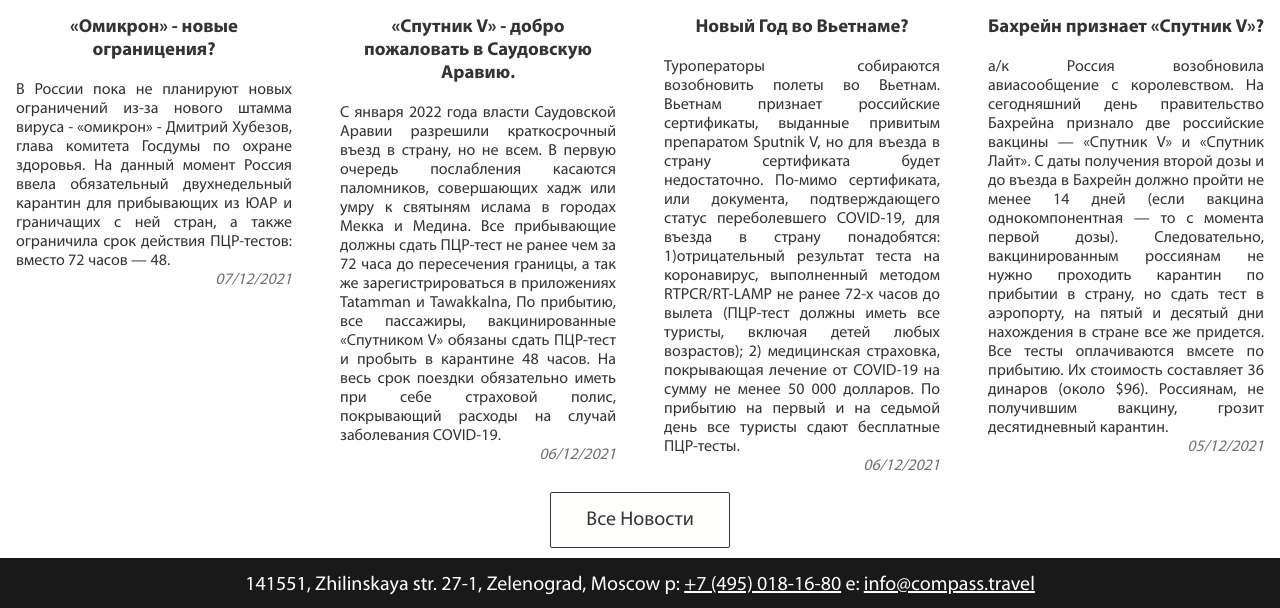
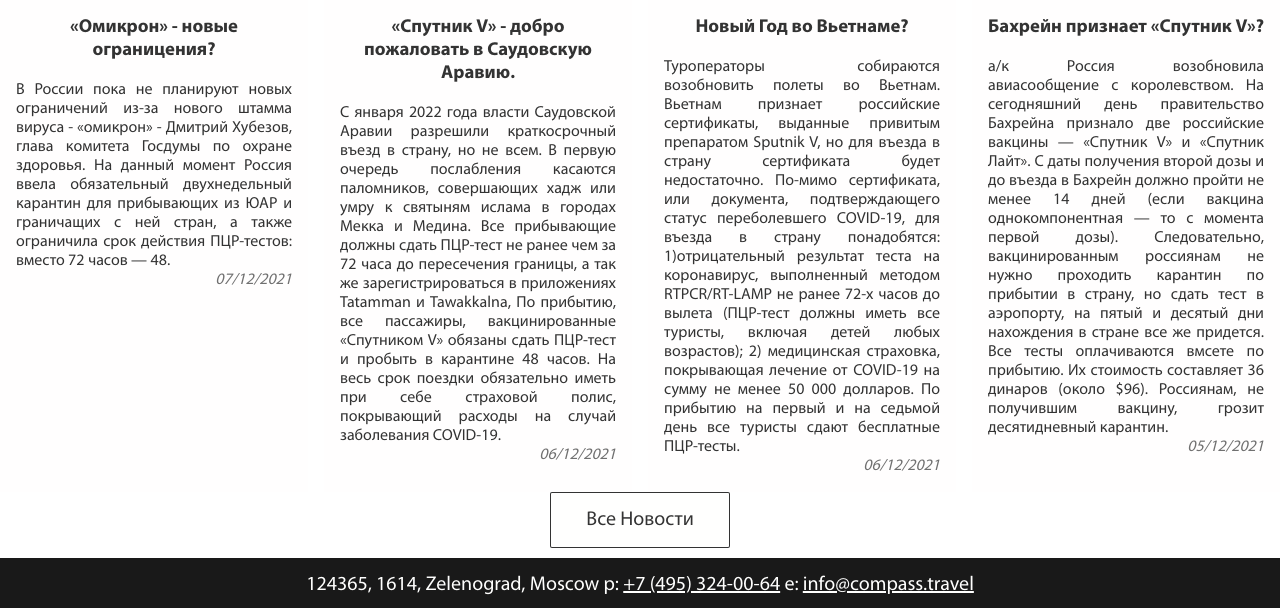
Before and after one commit to lesch-xx/compass.travel, a Jekyll site: the page built from index.html, in a window 1280 px wide. Shown: the part 900-1508 px from the top of the page. Built offline with Jekyll 4.4.1, drawn with Linux system fonts in a browser that asks for light colours.

Commit message:
contact details updated

```diff
--- a/_includes/footer.html
+++ b/_includes/footer.html
@@ -1,7 +1,7 @@
 <div class="footer">
   <address>
-    141551, Zhilinskaya str. 27-1, Zelenograd, Moscow
-    p: <a href="tel:+74950181680">+7 (495) 018-16-80</a>
+    124365, 1614, Zelenograd, Moscow
+    p: <a href="tel:+74953240064">+7 (495) 324-00-64</a>
     e: <a href="mailto:info@compass.travel">info@compass.travel</a>
   </address>
 </div>
--- a/_includes/media-menu.html
+++ b/_includes/media-menu.html
@@ -2,7 +2,7 @@
   <a href="https://wa.me/79167430531" target="_blank"><i class="fa fa-whatsapp"></i></a>
   <a href="https://www.instagram.com/compass.tc/" target="_blank"><i class="fa fa-instagram"></i></a>
   <a href="https://www.facebook.com/compass.travel.concierge" target="_blank"><i class="fa fa-facebook-official"></i></a>
-  <a href="tel:+74950181680"><i class="fa fa-phone-square" target="_blank"></i></a>
+  <a href="tel:+74953240064"><i class="fa fa-phone-square" target="_blank"></i></a>
   <a href="#" class="contact-btn"><i class="fa fa-envelope-square"></i></a>
 </div>
 <div class="contact-form">
```
